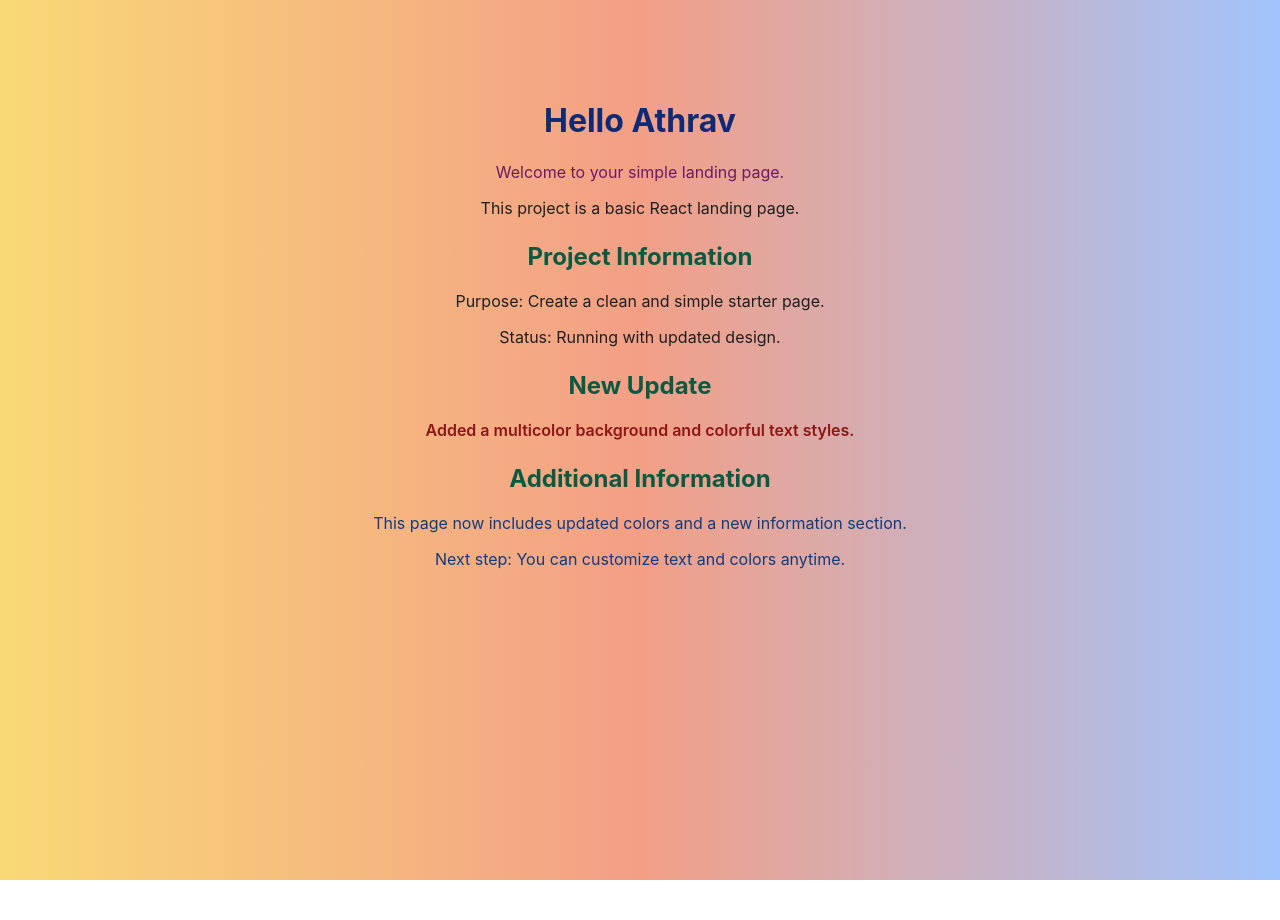
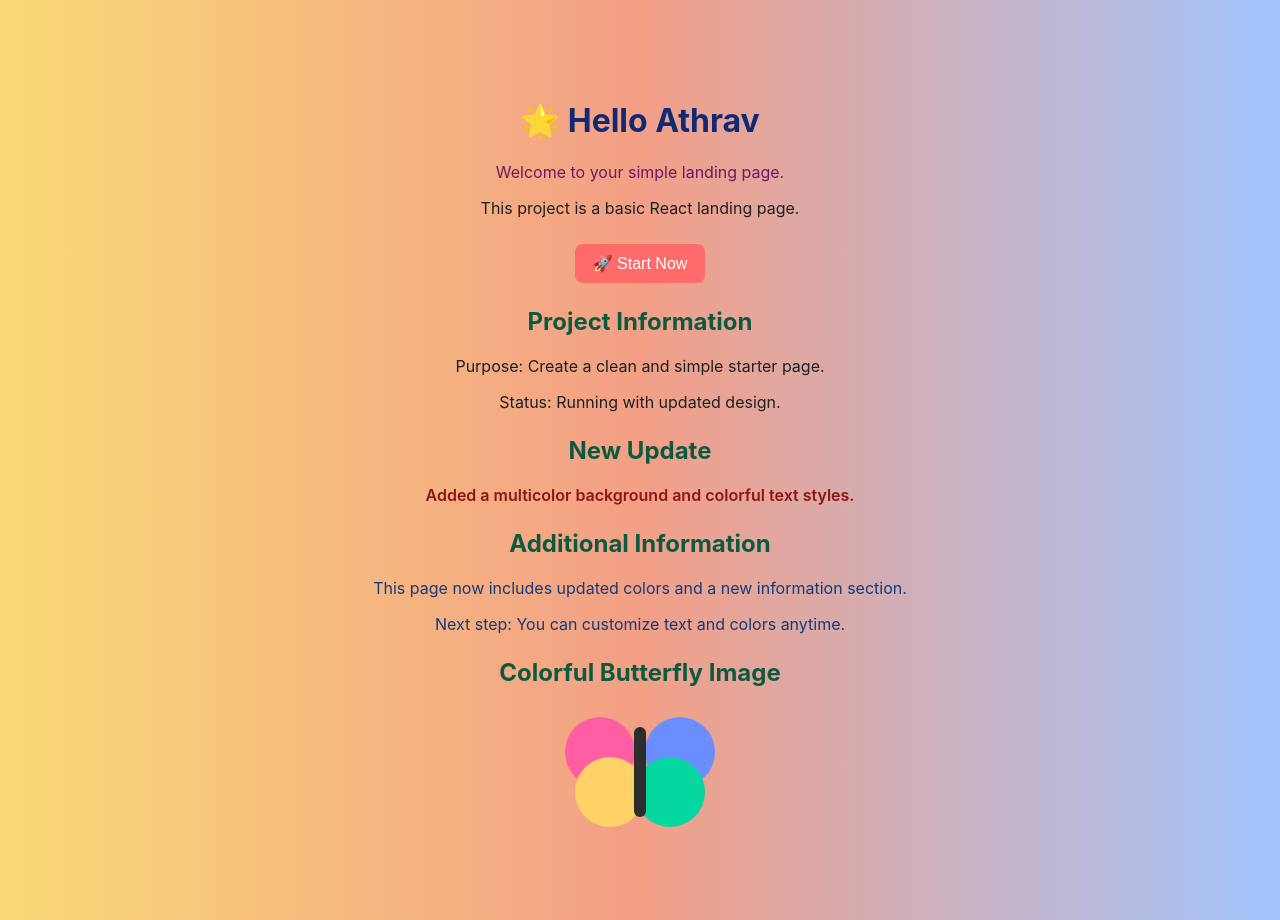
Before and after one commit to Athrav-0515/git-practise, a React (Create React App) app: page / in a window 1280 px wide. Before the commit the page ends 880 px from the top, so only its background shows below. Built offline with nearby package versions, Linux system fonts and the light colour scheme.

Commit message:
new add function

```diff
--- a/src/App.css
+++ b/src/App.css
@@ -4,6 +4,7 @@
   min-height: 100vh;
   text-align: center;
   padding-top: 80px;
+  padding-bottom: 40px;
 }
 
 .title {
@@ -31,3 +32,63 @@
 .extra-text {
   color: #123b7a;
 }
+
+.main-button {
+  background-color: #ff6b6b;
+  color: white;
+  border: none;
+  padding: 10px 18px;
+  border-radius: 8px;
+  font-size: 16px;
+  cursor: pointer;
+  margin-top: 10px;
+}
+
+.butterfly {
+  position: relative;
+  width: 180px;
+  height: 130px;
+  margin: 20px auto 0;
+}
+
+.wing {
+  position: absolute;
+  width: 70px;
+  height: 70px;
+  border-radius: 50%;
+}
+
+.wing-left-top {
+  left: 15px;
+  top: 10px;
+  background-color: #ff5fa2;
+}
+
+.wing-right-top {
+  right: 15px;
+  top: 10px;
+  background-color: #6a8dff;
+}
+
+.wing-left-bottom {
+  left: 25px;
+  bottom: 10px;
+  background-color: #ffd166;
+}
+
+.wing-right-bottom {
+  right: 25px;
+  bottom: 10px;
+  background-color: #06d6a0;
+}
+
+.body {
+  position: absolute;
+  left: 50%;
+  top: 20px;
+  transform: translateX(-50%);
+  width: 12px;
+  height: 90px;
+  background-color: #2d2d2d;
+  border-radius: 10px;
+}
--- a/src/App.js
+++ b/src/App.js
@@ -3,9 +3,11 @@ import './App.css';
 function App() {
   return (
     <div className="app">
-      <h1 className="title">Hello Athrav</h1>
+      <h1 className="title">🌟 Hello Athrav</h1>
       <p className="subtitle">Welcome to your simple landing page.</p>
       <p className="info-text">This project is a basic React landing page.</p>
+
+      <button className="main-button">🚀 Start Now</button>
 
       <h2 className="section-title">Project Information</h2>
       <p className="info-text">Purpose: Create a clean and simple starter page.</p>
@@ -17,6 +19,15 @@ function App() {
       <h2 className="section-title">Additional Information</h2>
       <p className="extra-text">This page now includes updated colors and a new information section.</p>
       <p className="extra-text">Next step: You can customize text and colors anytime.</p>
+
+      <h2 className="section-title">Colorful Butterfly Image</h2>
+      <div className="butterfly" aria-label="Colorful butterfly image">
+        <div className="wing wing-left-top"></div>
+        <div className="wing wing-right-top"></div>
+        <div className="wing wing-left-bottom"></div>
+        <div className="wing wing-right-bottom"></div>
+        <div className="body"></div>
+      </div>
     </div>
   );
 }
```
